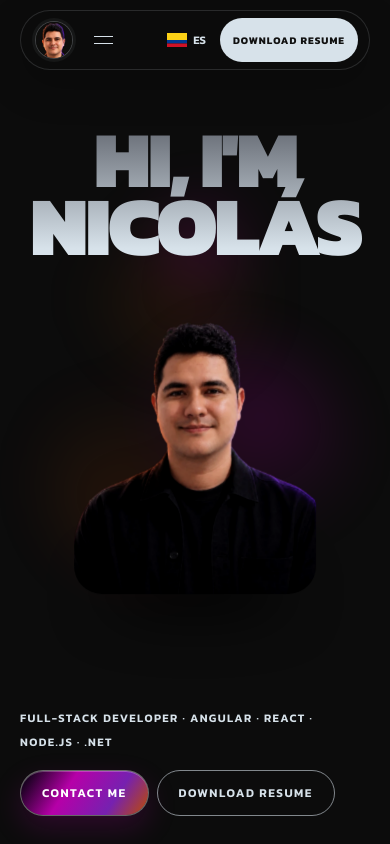
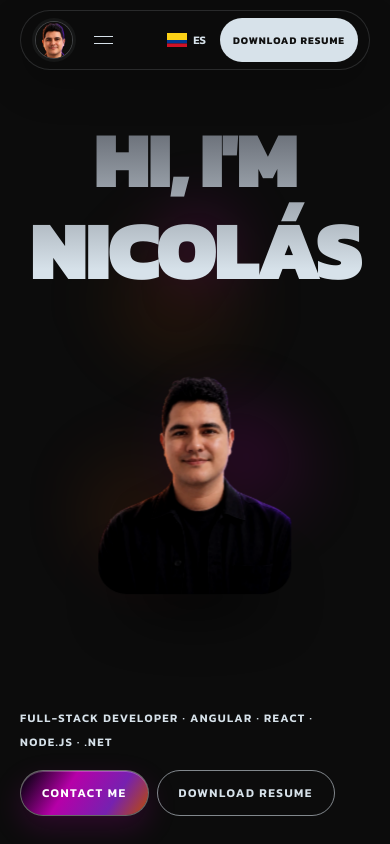
Before and after one commit to nicolasAG54/Portafolio, an Angular app: page / in a window 390 px wide. Shown: the top 844 px of the page. Built offline with nearby package versions, Linux system fonts and the light colour scheme.

Commit message:
Reduce the hero portrait and separate the title lines

```diff
--- a/src/app/features/home/components/hero/hero.component.html
+++ b/src/app/features/home/components/hero/hero.component.html
@@ -16,7 +16,13 @@
           /assets/images/nicolas-hero-cutout-720.webp   720w,
           /assets/images/nicolas-hero-cutout-1100.webp 1100w
         "
-        sizes="(max-width: 640px) 62vw, (max-width: 1100px) 38vw, 380px"
+        sizes="
+          (max-width: 640px) and (max-height: 720px) min(48vw, 192px),
+          (max-width: 390px) min(49.6vw, 196px),
+          (max-width: 640px) min(51.2vw, 208px),
+          (max-width: 900px) clamp(200px, 30.4vw, 272px),
+          400px
+        "
         width="1100"
         height="1375"
         [alt]="locale.text('Retrato de Nicolás Alarcón Guzmán')"
--- a/src/app/features/home/components/hero/hero.component.scss
+++ b/src/app/features/home/components/hero/hero.component.scss
@@ -36,6 +36,7 @@
   display: flex;
   flex-direction: column;
   align-items: center;
+  row-gap: 0.36em;
   font-size: clamp(4.6rem, 15vw, 14rem);
   font-weight: 900;
   letter-spacing: -0.04em;
@@ -54,7 +55,7 @@
   bottom: 16px;
   left: 50%;
   z-index: 2;
-  width: clamp(500px, 26vw, 380px);
+  width: 400px;
   margin: 0;
   transform: translateX(-50%);
   animation: portrait-in 950ms 360ms cubic-bezier(0.22, 1, 0.36, 1) both;
@@ -234,7 +235,7 @@
   }
 
   .hero__portrait {
-    width: clamp(250px, 38vw, 340px);
+    width: clamp(200px, 30.4vw, 272px);
   }
 
   .hero__bottom {
@@ -261,13 +262,14 @@
   }
 
   .hero__title {
+    row-gap: 0.3em;
     font-size: clamp(4rem, 20.5vw, 7.6rem);
     line-height: 0.8;
   }
 
   .hero__portrait {
     bottom: 240px;
-    width: min(64vw, 260px);
+    width: min(51.2vw, 208px);
   }
 
   .hero__bottom {
@@ -295,7 +297,7 @@
 
   .hero__portrait {
     bottom: 240px;
-    width: min(62vw, 245px);
+    width: min(49.6vw, 196px);
   }
 
   .hero__actions {
@@ -314,7 +316,7 @@
 
   .hero__portrait {
     bottom: 116px;
-    width: min(60vw, 240px);
+    width: min(48vw, 192px);
   }
 
   .hero__intro span {
```
